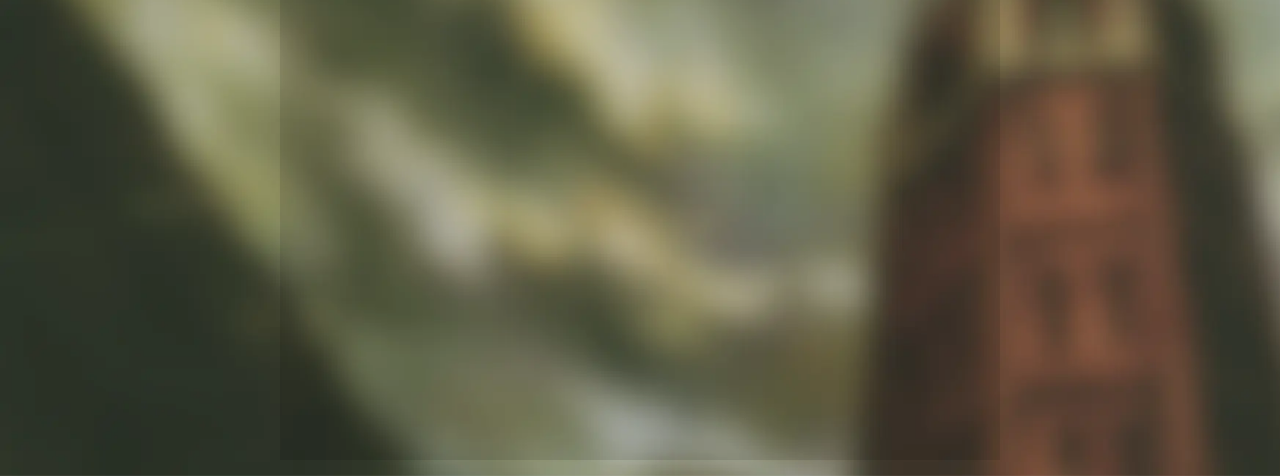
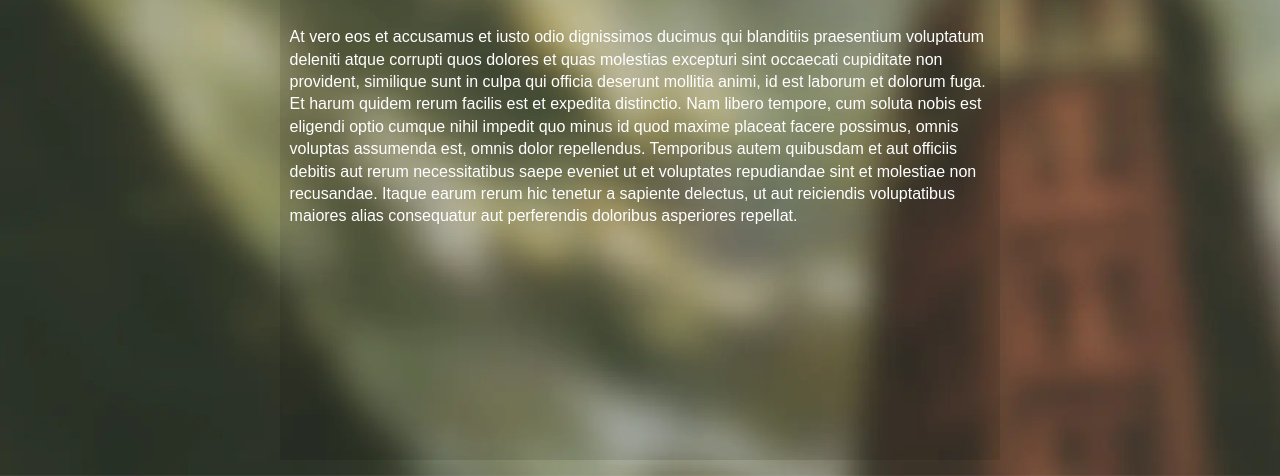
Before and after one commit to qbytx/aind, a website: page public/index.html in a window 1280 px wide. Shown: the part 324-800 px from the top of the page. Drawn offline with nearby package versions, Linux system fonts and the light colour scheme.

Commit message:
added lorem ipsum

```diff
--- a/public/css/home.css
+++ b/public/css/home.css
@@ -55,6 +55,17 @@
     justify-content: flex-start;
     align-items: center;
     z-index: 2;
+}
+
+.page-text {
+    display: flex;
+    flex-direction: column;
+    justify-content: center;
+    align-items: flex-start;
+    padding: 0.1em;
+    font-family: Arial, Helvetica, sans-serif, monospace;
+    font-size: 1em;
+    color: white
 }
 
 .page-header {
--- a/public/index.html
+++ b/public/index.html
@@ -47,7 +47,12 @@
             </div>
         </div>
         <div class="page-content box">
-
+            <div class="page-text">
+                <h1>Lorem Ipsum</h1>
+                <p>
+                    At vero eos et accusamus et iusto odio dignissimos ducimus qui blanditiis praesentium voluptatum deleniti atque corrupti quos dolores et quas molestias excepturi sint occaecati cupiditate non provident, similique sunt in culpa qui officia deserunt mollitia animi, id est laborum et dolorum fuga. Et harum quidem rerum facilis est et expedita distinctio. Nam libero tempore, cum soluta nobis est eligendi optio cumque nihil impedit quo minus id quod maxime placeat facere possimus, omnis voluptas assumenda est, omnis dolor repellendus. Temporibus autem quibusdam et aut officiis debitis aut rerum necessitatibus saepe eveniet ut et voluptates repudiandae sint et molestiae non recusandae. Itaque earum rerum hic tenetur a sapiente delectus, ut aut reiciendis voluptatibus maiores alias consequatur aut perferendis doloribus asperiores repellat.
+                </p>
+            </div>
         </div>
     </div>
 
```
